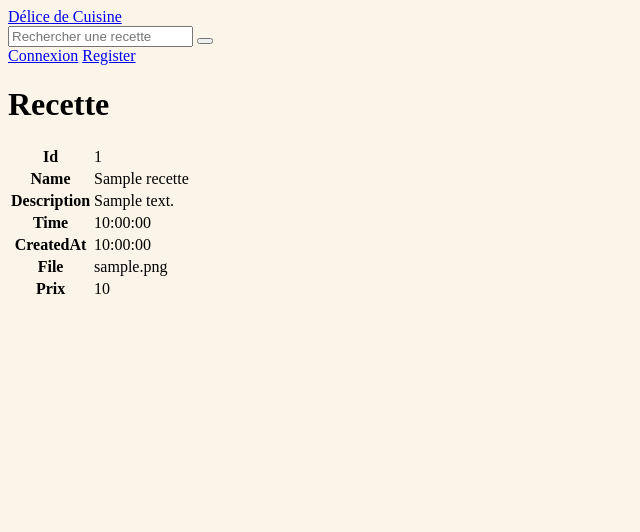
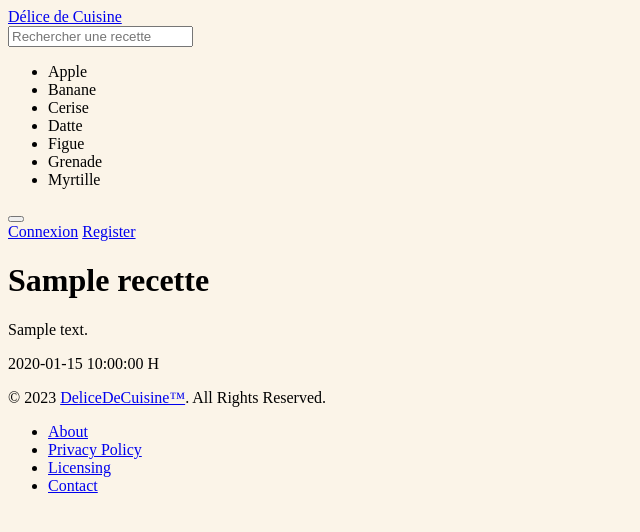
Before and after one commit to RomeoFroger49/DeliceDeCuisine, a Symfony app: template templates/recette/show.html.twig in a window 1280 px wide. Shown: the top 532 px of the page, without its empty margins (0-640 px from the left). Run offline with Twig, Linux system fonts and the light colour scheme; the template is opened without the code that fills it: most values are stand-ins (such as "Sample title", 1, 10 or a date in 2020); some libraries are stand-ins or nearby versions.

Commit message:
Front change

```diff
--- a/assets/app.js
+++ b/assets/app.js
@@ -13,6 +13,3 @@ import './bootstrap';
 
 require('@fortawesome/fontawesome-free/css/all.min.css');
 require('@fortawesome/fontawesome-free/js/all.js');
-
-import { registerReactControllerComponents } from '@symfony/ux-react';
-registerReactControllerComponents(require.context('./react/controllers', true, /\.jsx?$/));
--- /dev/null
+++ b/public/Filter.js
@@ -0,0 +1,41 @@
+const list = [
+    "Apple",
+    "Banane",
+    "Cerise",
+    "Datte",
+    "Figue",
+    "Grenade",
+    "Myrtille"
+];
+
+document.addEventListener("DOMContentLoaded", () => {
+    const listElement = document.getElementById("list");
+    list.forEach(item => {
+        const li = document.createElement("li");
+        li.textContent = item;
+        li.classList.add("list-item");
+        listElement.appendChild(li);
+    });
+});
+
+function filterList() {
+    const searchInput = document.getElementById("searchInput");
+    const filter = searchInput.value.toUpperCase();
+    const listItems = document.getElementsByClassName("list-item");
+
+    for (let i = 0; i < listItems.length; i++) {
+        const item = listItems[i];
+        const textValue = item.textContent || item.innerText;
+
+        if (textValue.toUpperCase().indexOf(filter) > -1) {
+            item.style.display = "";
+        } else {
+            item.style.display = "none";
+        }
+    }
+}
+
+function toggleListVisibility(show) {
+    const listElement = document.getElementById("list");
+    listElement.style.display = show ? "block" : "none";
+}
--- a/src/Controller/HomeController.php
+++ b/src/Controller/HomeController.php
@@ -14,12 +14,12 @@ class HomeController extends AbstractController
     {
         $test = $this->getUser();
         $recette = $recetteRepository->findAll();
-        $recette1 = $recetteRepository->findBy(['Name' => 'pain']);
+
 
         return $this->render('home/index.html.twig', [
             'user' => $test,
             'recettes' => $recette,
-            'recette1' => $recette1,
+
         ]);
     }
 }
--- a/src/Entity/User.php
+++ b/src/Entity/User.php
@@ -63,7 +63,7 @@ class User implements UserInterface, PasswordAuthenticatedUserInterface
      */
     public function getUserIdentifier(): string
     {
-        return (string) $this->Username;
+        return (string) $this->id;
     }
 
     /**
--- a/templates/base/index.html.twig
+++ b/templates/base/index.html.twig
@@ -1,4 +1,5 @@
 {% extends 'base.html.twig' %}
+
 
 
 
@@ -8,10 +9,17 @@
         <div class="w-1/3 text-gray-500 px-3">
             <a class="px-3" href="{{ path('app_home') }}">Délice de Cuisine</a>
         </div>
-        <div class="bg-white  border-2 border-white rounded">
+        <div class="relative bg-white  border-2 border-white rounded">
             <form action="" method="GET">
-                <label class="p-1 font-light">
-                    <input type="text" placeholder="Rechercher une recette">
+                <label class=" p-1 font-light">
+                    <input type="text" id="searchInput" oninput="filterList()" onfocus="toggleListVisibility(true)" onblur="toggleListVisibility(false)" placeholder="Rechercher une recette">
+                    <ul class="absolute hidden bg-white w-full" id="list">
+                        {% for recipe in info %}
+                            <li class="border-b-2 border-gray-200">
+                                <a href="{{ path('app_recette_show', {'id': recipe.id}) }}">{{ recipe.name }}</a>
+                            </li>
+                        {% endfor %}
+                    </ul>
                 </label>
                 <button class="px-1"><i class="fa fa-magnifying-glass"></i></button>
             </form>
@@ -21,11 +29,14 @@
                 <a class="px-3" href="{{ path('app_login') }}">Connexion</a>
                 <a class="px-3" href="{{ path('app_register') }}">Register</a>
             {% else %}
-                <a class="px-3" href="#">{{ user }}</a>
+                <a class="px-3" href="{{ path('app_user_show', {'id': user.userIdentifier}) }}">{{ user }}</a>
                 <a class="px-3" href="{{ path('admin') }}">Admin</a>
                 <a class="px-3" href="{{ path('app_logout') }}">Deconnexion</a>
             {% endif %}
         </div>
     </div>
 </header>
+    {% block javascripts %}
+        <script src="{{ asset('Filter.js') }}"></script>
+    {% endblock %}
 {% endblock %}
--- a/templates/home/index.html.twig
+++ b/templates/home/index.html.twig
@@ -20,7 +20,7 @@
                             <div class="w-1/4 h-full ">
                                 <div class="w-full h-full ">
                                     <a class="w-full " href="{{ path('app_recette_show', {'id': recette.id}) }}">
-                                        <div class="w-full h-64 bg-cover bg-center rounded-t " style="background-image: url({{ vich_uploader_asset(recette, recette.imageFile) }})" href="{{ path('app_recette_index') }}"> </div>
+                                        <div class="w-full h-64 bg-cover bg-center rounded-t " style="background-image: url({{ vich_uploader_asset(recette, recette.imageFile) }})" > </div>
                                     </a>
                                     <div class="px-6 py-4">
                                         <div class="mb-2 text-xl font-bold text-gray-800">{{ recette.name }}</div>
--- a/templates/recette/show.html.twig
+++ b/templates/recette/show.html.twig
@@ -4,41 +4,24 @@
 
 {% block body %}
     <body class=" h-screen font-semibold " style="background-color: rgb(251,244,232)">
-        {{ include('base/index.html.twig')}}
-            <h1>Recette</h1>
-
-            <table class="table">
-                <tbody>
-                    <tr>
-                        <th>Id</th>
-                        <td>{{ recette.id }}</td>
-                    </tr>
-                    <tr>
-                        <th>Name</th>
-                        <td>{{ recette.Name }}</td>
-                    </tr>
-                    <tr>
-                        <th>Description</th>
-                        <td>{{ recette.Description }}</td>
-                    </tr>
-                    <tr>
-                        <th>Time</th>
-                        <td>{{ recette.Time ? recette.Time|date('H:i:s') : '' }}</td>
-                    </tr>
-                    <tr>
-                        <th>CreatedAt</th>
-                        <td>{{ recette.createdAt ? recette.createdAt|date('H:i:s') : '' }}</td>
-                    </tr>
-                    <tr>
-                        <th>File</th>
-                        <td>{{ recette.file }}</td>
-                    </tr>
-                    <tr>
-                        <th>Prix</th>
-                        <td>{{ recette.prix }}</td>
-                    </tr>
-                </tbody>
-            </table>
+    {{ include('base/index.html.twig')}}
+        <main class="  h-full w-full ">
+            <div class="w-4/5 h-full m-auto mt-4">
+                <div class="container m-auto h-4/5 p-4 shadow-xl">
+                    <h1 class="text-4xl text-center font-bold text-gray-800 pb-4">{{ recette.name }}</h1>
+                    <div class="flex flex-col w-full h-full">
+                        <div class="w-2/3 h-1/2 bg-cover bg-center rounded-t m-auto" style="background-image: url({{ vich_uploader_asset(recette, recette.imageFile) }})"></div>
+                        <div class="w-full h-1/2 flex flex-col ">
+                            <p class="m-auto">{{ recette.description }}</p>
+                            <p class="m-auto">{{ recette.toStringTime }} H</p>
+                            <p class="m-auto">
+                            </p>
+                        </div>
+                    </div>
+                </div>
+            </div>
+        </main>
+        {{ include('base/footer.html.twig')}}
     </body>
 
 {% endblock %}
```
Also changed, not shown: assets/React/Controllers/Card.jsx (deleted, +0 -19 lines), src/Controller/BaseController.php (+7 -1 lines), templates/user/show.html.twig (+6 -6 lines).
